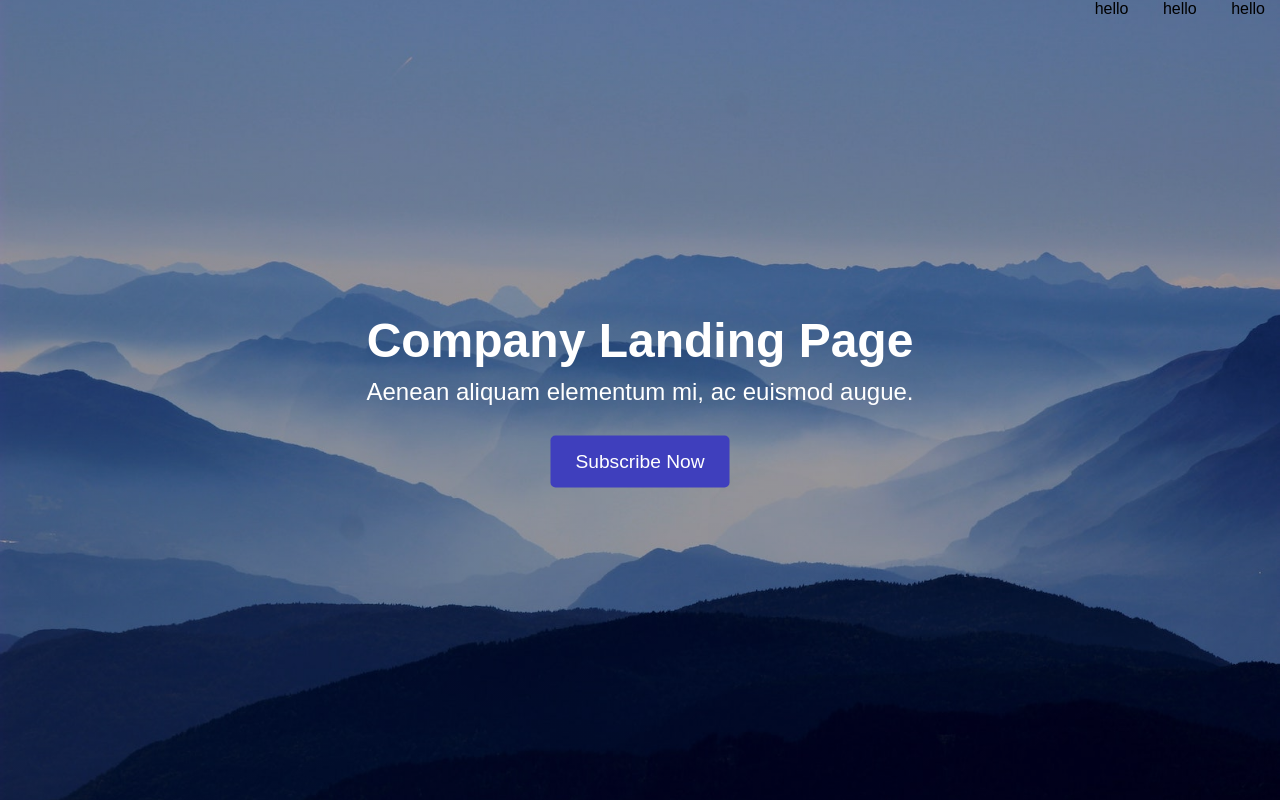
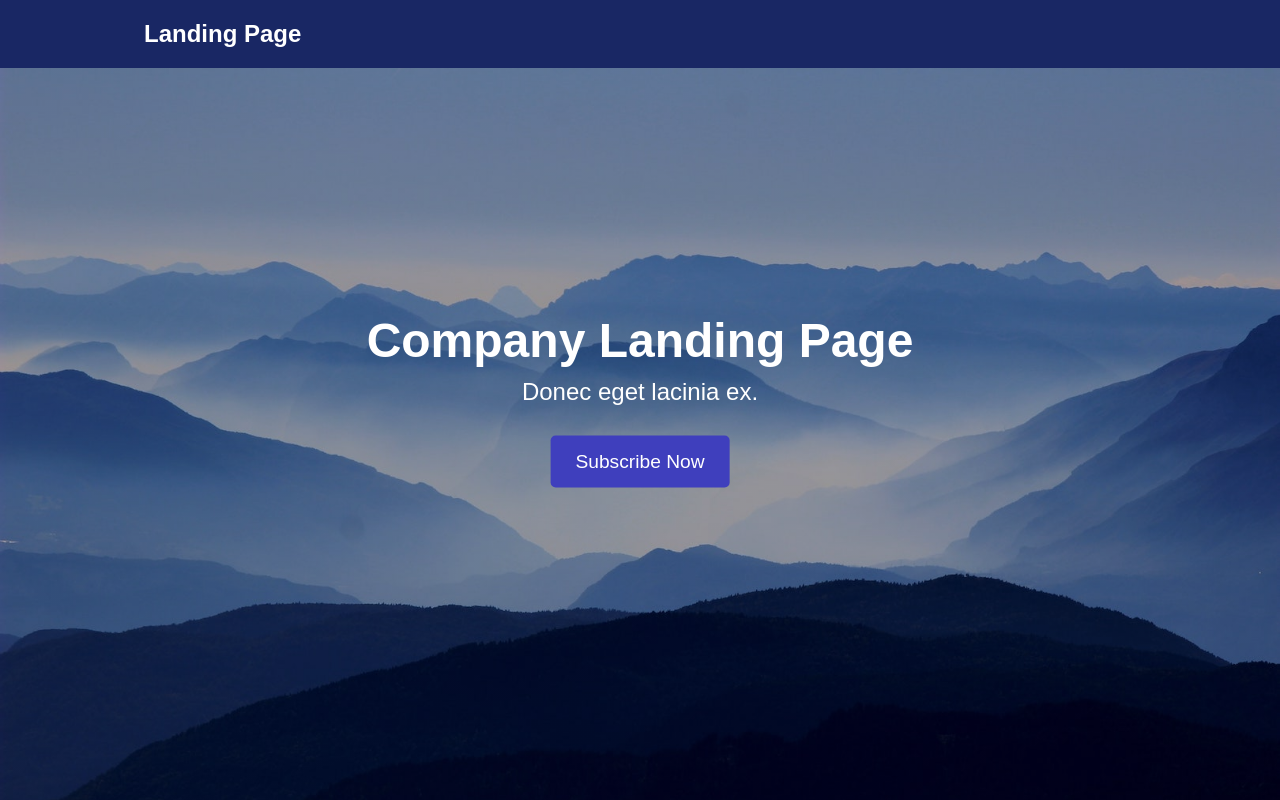
Before and after one commit to envincebal/dom-landing-page, a plain HTML site: page index.html in a window 1280 px wide. Shown: the top 800 px of the page. Drawn offline with Linux system fonts and the light colour scheme.

Commit message:
Styled navbar and footer.

```diff
--- a/css/styles.css
+++ b/css/styles.css
@@ -1,17 +1,6 @@
-/*
- *
- * CSS written based on SMACSS architecture.
- * To learn more, visit: http://smacss.com/
- *
- * For simplicity, no reset or normalize is added.
- * To learn more, visit: https://css-tricks.com/reboot-resets-reasoning/
- *
-*/
-
-
 /* ---- Base Rules ---- */
 
-*{
+* {
   margin: 0;
   padding: 0;
   box-sizing: border-box;
@@ -21,50 +10,57 @@ body {
   font-family: "Oxygen", sans-serif;
 }
 
-section{
+section {
   padding: 3em 0;
 }
 
-
 /* Typeography General*/
-h1 {
-
-
-}
-
 
 h2 {
   border-bottom: 1px solid #cc1;
   font-size: 3em;
-
 }
 
 p {
   line-height: 2em;
-
 }
 
 /* Navigation Styles*/
 
-.navbar{
-  background: transparent;
+.navbar {
+  background-color: #192764;
+  color: #fff;
+  padding: 0 9em;
   position: fixed;
+  min-height: 68px;
   width: 100%;
+  z-index: 3;
+  display: flex;
+  justify-content: space-between;
+}
+
+.logo {
+  padding: 20px 0 0 0;
 }
 
 .navbar ul {
   padding-left: 0;
   margin: 0;
-  text-align: right;
+  list-style: none;
+  display: flex;
 }
 
 .navbar li {
-  display: inline-block;
-  margin: 0 15px;
+  padding: 20px;
+  font-size: 1.3em;
+  cursor: pointer;
+}
+
+.navbar li:hover {
+  background-color: #4260e6;
 }
 
 .navbar .navbar-link {
-  display: block;
   padding: 1em;
   font-weight: bold;
   text-decoration: none;
@@ -77,20 +73,29 @@ p {
   transition: ease 0.3s all;
 }
 
-/* Header Styles */
+/* Landing Container Styles */
+.container {
+  padding: 7em;
+  text-align: left;
+  max-width: 70em;
+}
+
+section:nth-of-type(even) .container {
+  margin-left: auto;
+}
 
 /* ---- Layout Rules ---- */
 
 .main-hero {
   height: 100vh;
   padding-top: 3em;
-  background-image:linear-gradient(rgba(0, 0, 0, 0.3), rgba(0, 0, 0, 0.3)), url("../img/main.jpg");
+  background-image: linear-gradient(rgba(0, 0, 0, 0.3), rgba(0, 0, 0, 0.3)), url("../img/main.jpg");
   width: 100%;
   background-size: cover;
   background-position: center;
 }
 
-.hero{
+.hero {
   text-align: center;
   top: 50%;
   left: 50%;
@@ -99,15 +104,15 @@ p {
   color: #fff;
 }
 
-.title{
- font-size: 3em;
+.title {
+  font-size: 3em;
 }
 
-.sub-title{
+.sub-title {
   font-size: 1.5em;
 }
 
-.subscribe{
+.subscribe {
   border-radius: 5px;
   padding: 15px 25px;
   margin: 20px 0 0 0;
@@ -141,23 +146,6 @@ section:nth-of-type(even) {
 }
 
 
-/* ---- Theme Rules ---- */
-/* Landing Container Styles */
-.container {
-  padding: 7em;
-  text-align: left;
-  max-width: 70em;
-}
-
-
-section:nth-of-type(even) .container {
-  margin-right: 0;
-  margin-left: auto;
-  text-align: right;
-
-}
-
-
 
 /* ---- Theme State Rules ---- */
 /* Section Active Styles */
--- a/index.html
+++ b/index.html
@@ -13,31 +13,22 @@
 </head>
 
 <body>
-  <!-- HTML Follows BEM naming conventions
-  IDs are only used for sections to connect menu achors to sections -->
+  <!-- IDs are only used for sections to connect menu achors to sections -->
   <header class="header">
     <nav class="navbar">
+      <h1 class="logo">Landing Page</h1>
       <!-- Navigation starts as empty UL that will be populated with JS -->
       <ul id="navbar-list">
-        <li>hello</li>
-        <li>hello</li>
-        <li>hello</li>
       </ul>
-
     </nav>
     <div class="main-hero">
       <div class="hero">
         <h1 class="title">Company Landing Page</h1>
-        <p class="sub-title">Aenean aliquam elementum mi, ac euismod augue.</p>
+        <p class="sub-title">Donec eget lacinia ex.</p>
         <button class="subscribe">Subscribe Now</button>
       </div>
-
     </div>
   </header>
-
-
-
-
   <!-- Each Section has an ID (used for the anchor) and
     a data attribute that will populate the li node.
     Adding more sections will automatically populate nav.
@@ -107,9 +98,7 @@
     </div>
   </section>
   <footer class="footer">
-    <p>&copy Udacity</p>
+    <p>&copy Vincent Yan</p>
   </footer>
-
 </body>
-
 </html>
```
